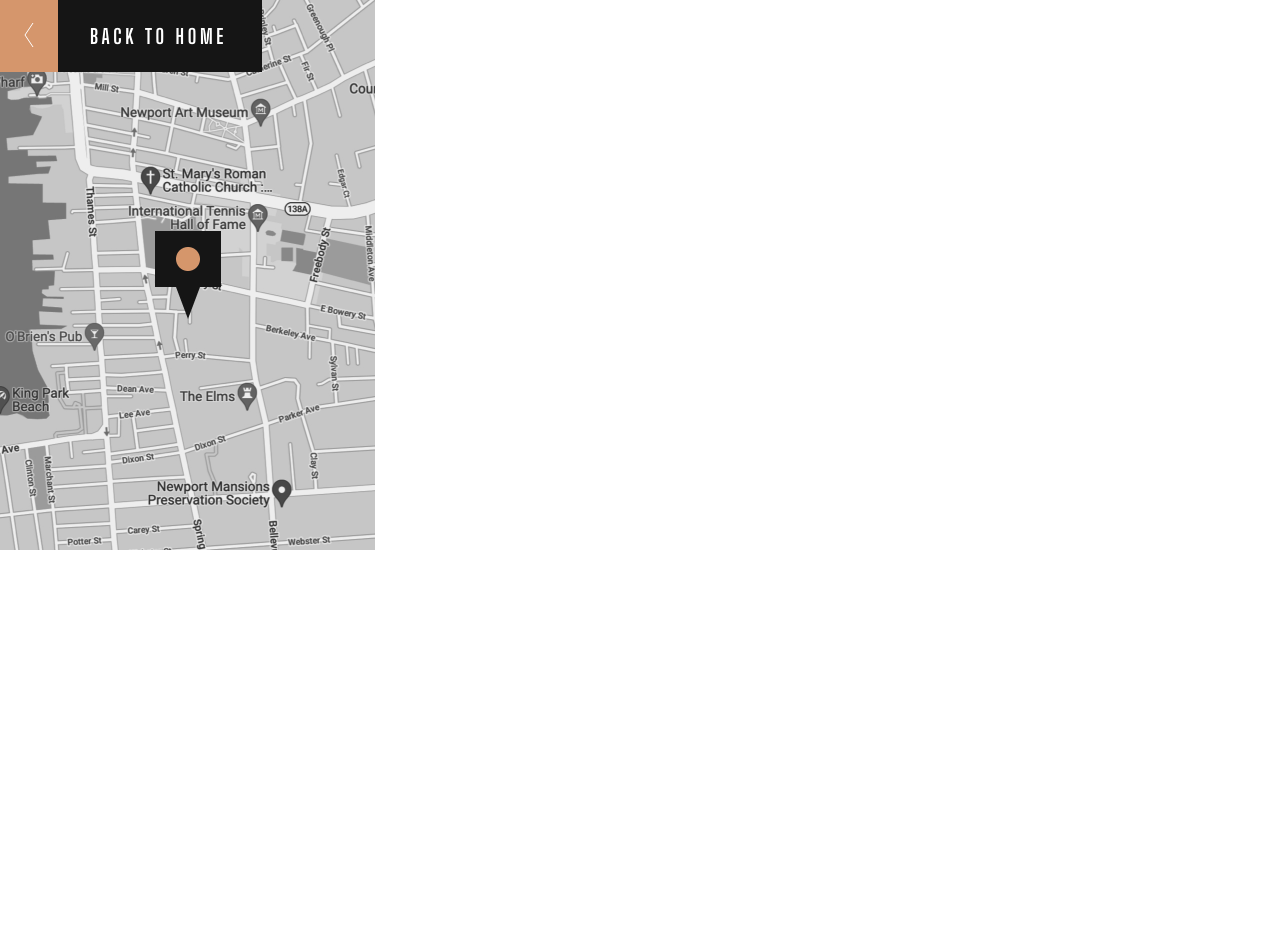
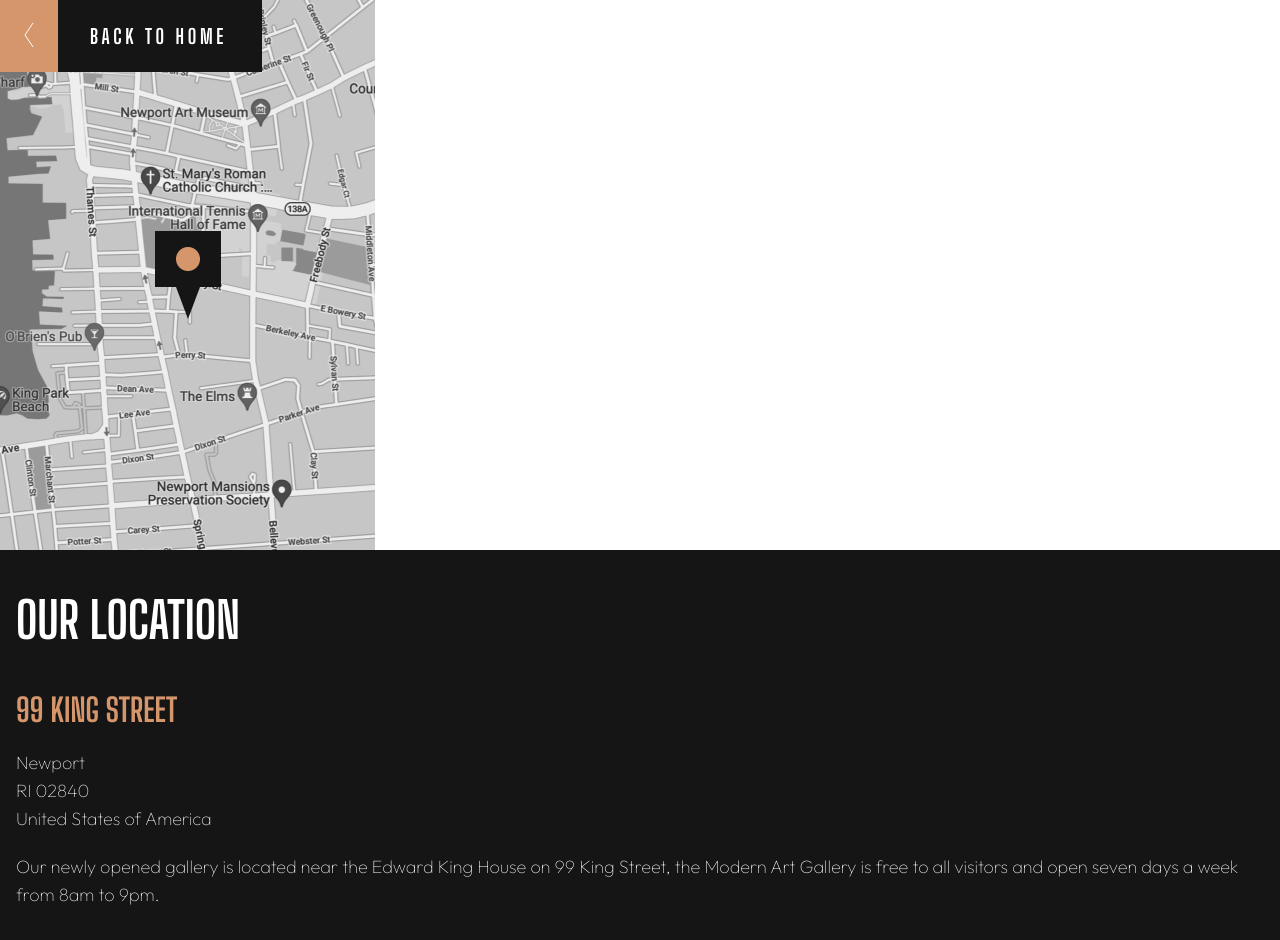
Before and after one commit to Oleksandr-Berd/art-gallery, a React (Create React App) app: page /location in a window 1280 px wide. Shown: the top 940 px of the page. Before the commit the page ends 800 px from the top, so only its background shows below. Built offline with nearby package versions, Linux system fonts and the light colour scheme.

Commit message:
address mob is done

```diff
--- /dev/null
+++ b/src/components/Address/Address.tsx
@@ -0,0 +1,22 @@
+import * as SC from "./AddressStyled"
+
+const Address:React.FC = () => {
+    return (
+      <SC.CommonCon>
+        <SC.Title>our location</SC.Title>
+        <SC.Street>99 king street</SC.Street>
+        <SC.AddressWrapper>
+          <p>Newport</p>
+          <p>RI 02840</p>
+          <p>United States of America</p>
+        </SC.AddressWrapper>
+        <SC.Text>
+          Our newly opened gallery is located near the Edward King House on 99
+          King Street, the Modern Art Gallery is free to all visitors and open
+          seven days a week from 8am to 9pm.
+        </SC.Text>
+      </SC.CommonCon>
+    );
+}
+
+export default Address;
--- /dev/null
+++ b/src/components/Address/AddressStyled.ts
@@ -0,0 +1,46 @@
+import styled from "@emotion/styled";
+
+export const CommonCon = styled.div`
+  padding-top: 48px;
+  padding-bottom: 56px;
+  padding-left: 16px;
+  padding-right: 16px;
+
+  background-color: #151515;
+`;
+
+export const Title = styled.h2`
+  margin-bottom: 48px;
+
+  text-transform: uppercase;
+  color: #fff;
+  font-size: 50px;
+  line-height: 0.9;
+`;
+
+export const Street = styled.p`
+  margin-bottom: 20px;
+
+  text-transform: uppercase;
+  font-size: 32px;
+  color: #d5966c;
+  font-weight: bold;
+`;
+
+export const AddressWrapper = styled.div`
+margin-bottom: 20px;
+
+color: #fff;
+font-size: 18px;
+font-family: "Outfit";
+line-height: 1.56;
+font-weight: lighter;
+`
+
+export const Text = styled.p`
+  color: #fff;
+  font-size: 18px;
+  font-family: "Outfit";
+  line-height: 1.56;
+  font-weight: lighter;
+`;
--- a/src/pages/LocationPage/LocationPage.tsx
+++ b/src/pages/LocationPage/LocationPage.tsx
@@ -2,11 +2,13 @@ import * as SC from "./LocationPageStyled"
 
 import Map from "../../components/Map/Map";
 import ButtonLocation from "../../ui/ButtonLocation/ButtonLocation";
+import Address from "../../components/Address/Address";
 
 const LocationPage:React.FC = () => {
     return ( <SC.LocationPageStyled>
         <ButtonLocation/>
         <Map/>
+        <Address/>
     </SC.LocationPageStyled> );
 }
 
--- a/src/ui/ButtonLocation/ButtonLocation.tsx
+++ b/src/ui/ButtonLocation/ButtonLocation.tsx
@@ -4,8 +4,6 @@ import * as SC from "./ButtonLocationStyled";
 
 import { ReactComponent as ArrowMob } from "../../assets/images/button_arrow_mob.svg";
 import { ReactComponent as ArrowBack } from "../../assets/images/ArrowBack.svg";
-import { ButtonWrapperLocation } from './ButtonLocationStyled';
-
 
 const ButtonLocation = () => {
   const location = useLocation();
```
